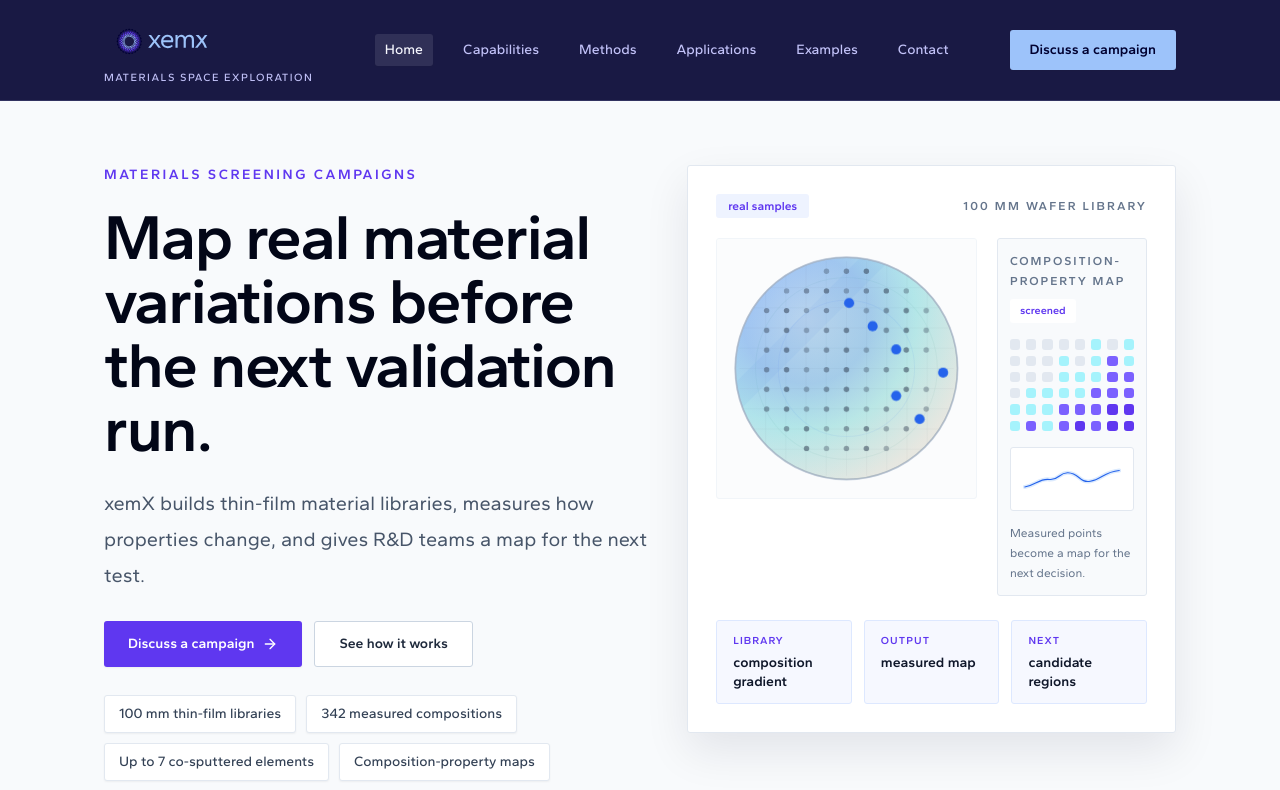
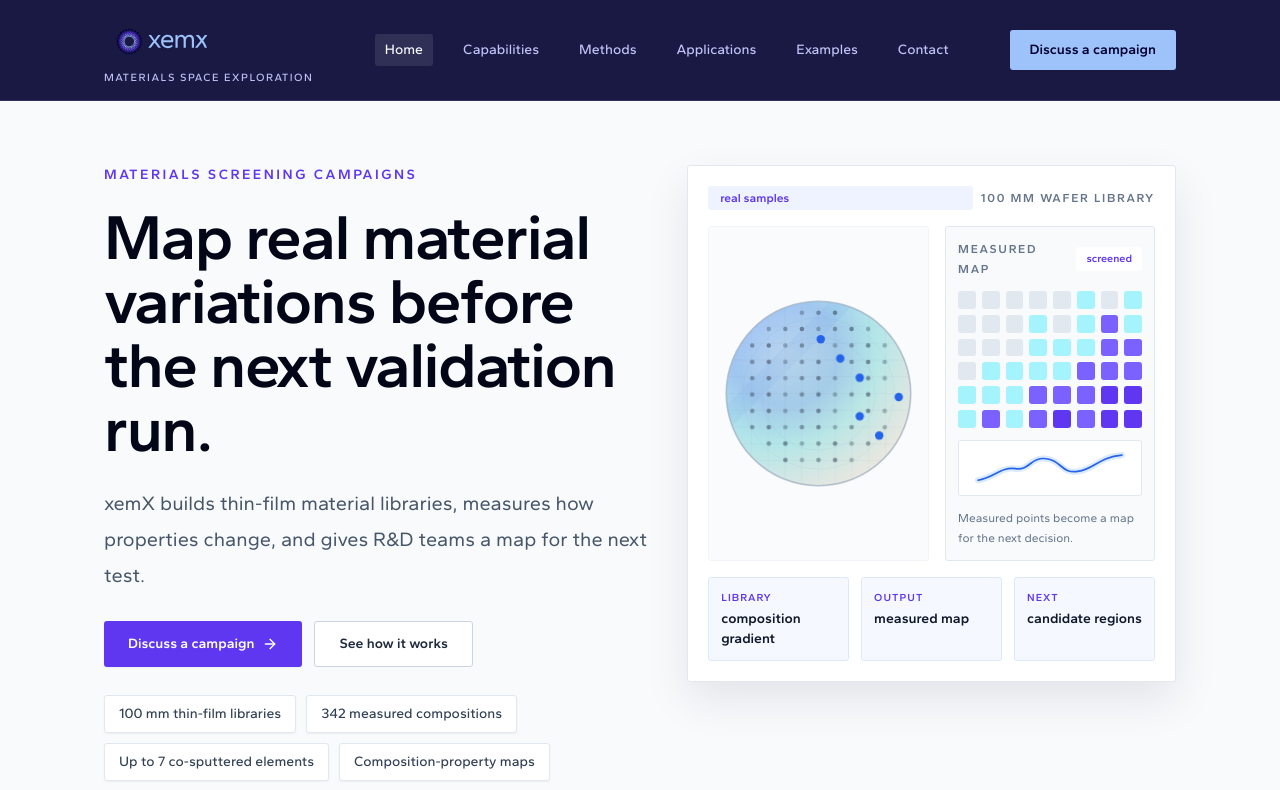
Before and after one commit to parker2017code/xemx-materials-homepage, a React (Vite) app: page / in a window 1280 px wide. Shown: the top 790 px of the page. Built offline with nearby package versions, Linux system fonts and the light colour scheme.

Commit message:
Tighten wafer visual layout

```diff
--- a/src/components/Hero.tsx
+++ b/src/components/Hero.tsx
@@ -12,15 +12,15 @@ const proofChips = [
 
 export function Hero() {
   return (
-    <section id="top" className="mx-auto grid max-w-[1200px] gap-10 overflow-hidden px-6 pb-12 pt-12 sm:pt-14 lg:grid-cols-[minmax(0,1fr)_minmax(0,0.9fr)] lg:px-10 lg:pb-16 lg:pt-16 xl:px-16">
+    <section id="top" className="mx-auto grid w-full max-w-[1200px] gap-10 overflow-x-clip px-6 pb-12 pt-12 sm:pt-14 lg:grid-cols-[minmax(0,1fr)_minmax(0,0.9fr)] lg:px-10 lg:pb-16 lg:pt-16 xl:px-16">
       <div className="flex min-w-0 max-w-full flex-col justify-center">
         <p className="mb-5 text-sm font-semibold uppercase tracking-[0.18em] text-blue-700">
           Materials screening campaigns
         </p>
-        <h1 className="max-w-full text-[1.75rem] font-semibold leading-[1.1] tracking-tight text-slate-950 min-[380px]:text-[1.95rem] sm:max-w-4xl sm:text-6xl lg:text-[4rem]">
+        <h1 className="max-w-full break-words text-[1.75rem] font-semibold leading-[1.1] tracking-tight text-slate-950 [overflow-wrap:anywhere] min-[380px]:text-[1.95rem] sm:max-w-4xl sm:text-6xl lg:text-[4rem]">
           Map real material variations before the next validation run.
         </h1>
-        <p className="mt-6 max-w-full text-[1.05rem] leading-8 text-slate-600 sm:max-w-2xl sm:text-xl sm:leading-9">
+        <p className="mt-6 max-w-full break-words text-[1.05rem] leading-8 text-slate-600 [overflow-wrap:anywhere] sm:max-w-2xl sm:text-xl sm:leading-9">
           xemX builds thin-film material libraries, measures how properties change, and gives R&D teams a map for the next test.
         </p>
 
--- a/src/components/WaferVisual.tsx
+++ b/src/components/WaferVisual.tsx
@@ -12,7 +12,7 @@ const dots = Array.from({ length: 121 }, (_, index) => {
 
 function Metric({ label, value }: { label: string; value: string }) {
   return (
-    <div className="min-h-[68px] rounded-2xl border border-blue-100 bg-blue-50/55 px-4 py-3 text-left">
+    <div className="rounded-xl border border-blue-100 bg-blue-50/55 px-3 py-3 text-left">
       <p className="text-[0.66rem] font-semibold uppercase tracking-[0.1em] text-blue-700">{label}</p>
       <p className="mt-1 break-words text-sm font-semibold leading-snug text-slate-900">{value}</p>
     </div>
@@ -21,21 +21,21 @@ function Metric({ label, value }: { label: string; value: string }) {
 
 export function WaferVisual() {
   return (
-    <div className="relative w-full min-w-0 overflow-hidden rounded-[2rem] border border-slate-200 bg-white p-5 shadow-soft sm:p-7">
-      <div className="mb-5 flex flex-wrap items-center justify-between gap-3">
+    <div className="relative w-full min-w-0 overflow-hidden rounded-3xl border border-slate-200 bg-white p-4 shadow-soft sm:p-5">
+      <div className="mb-4 grid min-w-0 gap-2 sm:grid-cols-[minmax(0,1fr)_auto] sm:items-center">
         <span className="rounded-full bg-blue-50 px-3 py-1 text-xs font-semibold text-blue-700">
           real samples
         </span>
-        <span className="text-xs font-semibold uppercase tracking-[0.18em] text-slate-500">
+        <span className="min-w-0 text-xs font-semibold uppercase leading-5 tracking-[0.14em] text-slate-500">
           100 mm wafer library
         </span>
       </div>
 
-      <div className="grid min-w-0 gap-5 lg:grid-cols-[minmax(0,1.35fr)_minmax(150px,0.72fr)] lg:items-start">
-        <div className="flex min-w-0 items-start justify-center rounded-3xl border border-slate-100 bg-slate-50/60 p-3">
+      <div className="grid min-w-0 gap-4 md:grid-cols-[minmax(0,1fr)_minmax(0,0.95fr)]">
+        <div className="grid min-w-0 place-items-center rounded-2xl border border-slate-100 bg-slate-50/70 p-3">
           <svg
             viewBox="12 12 186 186"
-            className="h-auto w-full max-w-[360px]"
+            className="h-auto w-full max-w-[260px]"
             role="img"
             aria-label="Wafer library with gradient and measured points"
           >
@@ -86,12 +86,12 @@ export function WaferVisual() {
           </svg>
         </div>
 
-        <div className="flex min-w-0 flex-col justify-between rounded-3xl border border-slate-200 bg-slate-50 p-3">
-          <div className="flex flex-wrap items-center justify-between gap-2">
-            <p className="min-w-0 text-xs font-semibold uppercase leading-5 tracking-[0.16em] text-slate-500">composition-property map</p>
+        <div className="grid min-w-0 content-start gap-3 rounded-2xl border border-slate-200 bg-slate-50 p-3">
+          <div className="grid min-w-0 gap-2 sm:grid-cols-[minmax(0,1fr)_auto] sm:items-center">
+            <p className="min-w-0 text-xs font-semibold uppercase leading-5 tracking-[0.14em] text-slate-500">measured map</p>
             <span className="shrink-0 rounded-full bg-white px-2.5 py-1 text-[0.68rem] font-semibold text-blue-700">screened</span>
           </div>
-          <div className="mt-4 grid grid-cols-8 gap-1.5">
+          <div className="grid grid-cols-8 gap-1.5">
             {Array.from({ length: 48 }, (_, index) => {
               const row = Math.floor(index / 8)
               const col = index % 8
@@ -107,17 +107,17 @@ export function WaferVisual() {
               return <div key={index} className={`aspect-square rounded ${color}`} />
             })}
           </div>
-          <div className="mt-4 h-16 rounded-2xl border border-slate-200 bg-white px-3 py-2.5">
+          <div className="h-14 rounded-xl border border-slate-200 bg-white px-3 py-2">
             <svg viewBox="0 0 220 56" className="h-full w-full" aria-label="Measured property curve">
               <path d="M4 46C28 42 38 26 59 29C80 32 81 13 101 14C127 15 126 37 151 33C176 30 181 12 216 9" fill="none" stroke="#DBEAFE" strokeWidth="9" strokeLinecap="round" />
               <path d="M4 46C28 42 38 26 59 29C80 32 81 13 101 14C127 15 126 37 151 33C176 30 181 12 216 9" fill="none" stroke="#2563EB" strokeWidth="2.5" strokeLinecap="round" />
             </svg>
           </div>
-          <p className="mt-3 text-xs leading-5 text-slate-500">Measured points become a map for the next decision.</p>
+          <p className="text-xs leading-5 text-slate-500">Measured points become a map for the next decision.</p>
         </div>
       </div>
 
-      <div className="mt-6 grid gap-3 md:grid-cols-3 lg:grid-cols-1 xl:grid-cols-3">
+      <div className="mt-4 grid gap-3 sm:grid-cols-3">
         <Metric label="library" value="composition gradient" />
         <Metric label="output" value="measured map" />
         <Metric label="next" value="candidate regions" />
```
